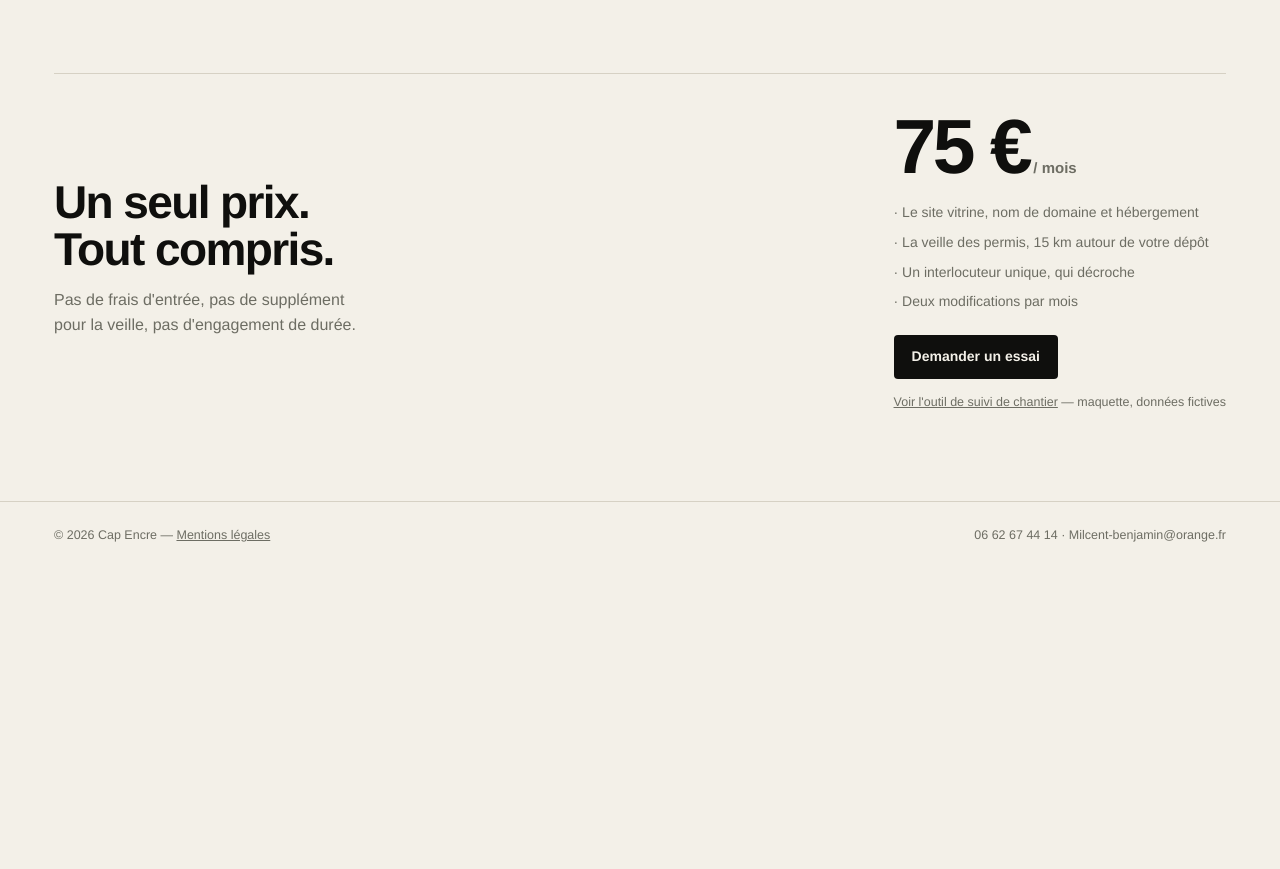
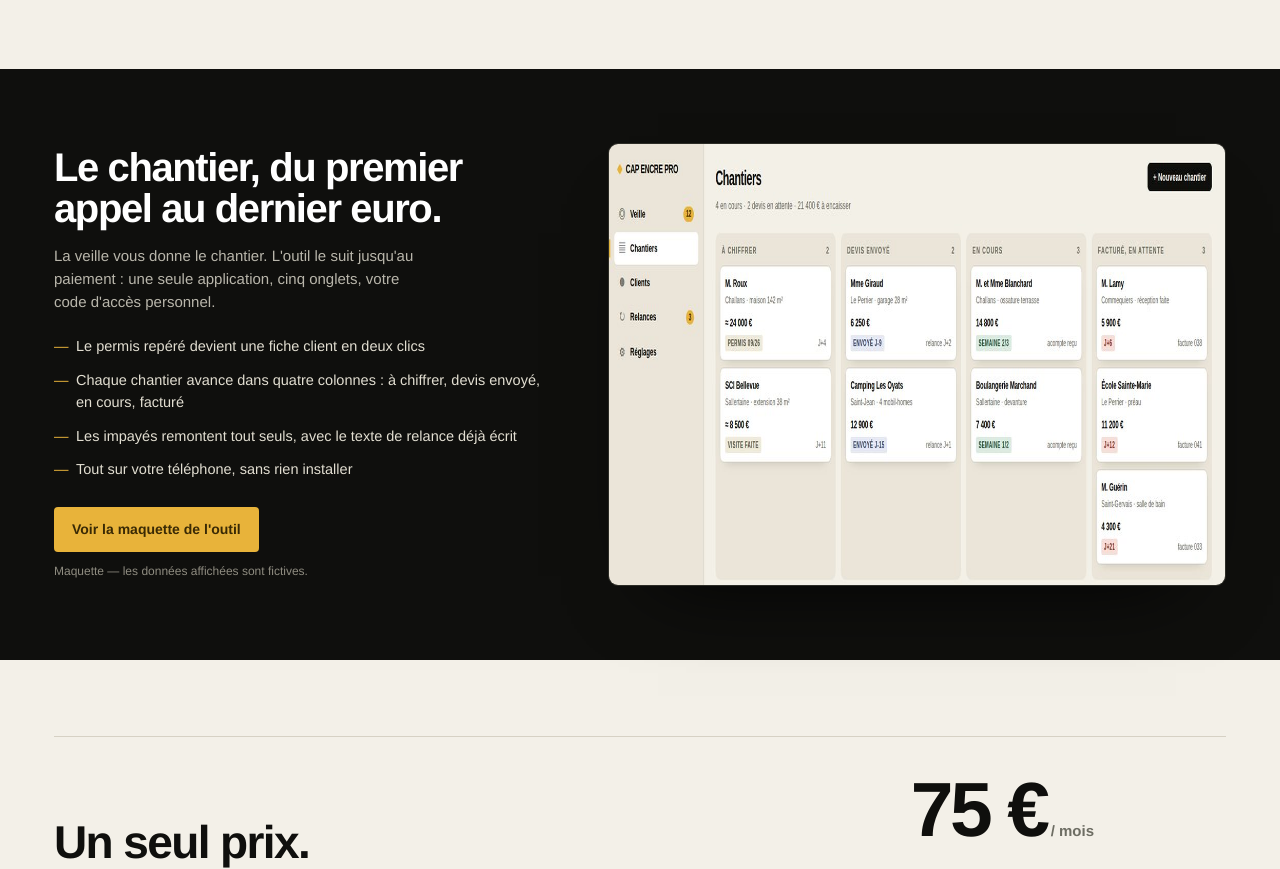
Before and after one commit to milcenteam85/Cap-encre-site, a plain HTML site: page artisan/index.html in a window 1280 px wide. Shown: the part 1148-2017 px from the top of the page. Before the commit the page ends 1717 px from the top, so only its background shows below. Drawn offline with Linux system fonts and the light colour scheme.

Commit message:
Artisan : section dédiée à l'outil de suivi avec aperçu

```diff
--- a/artisan/index.html
+++ b/artisan/index.html
@@ -64,6 +64,20 @@ header{border-bottom:1px solid var(--line);position:sticky;top:0;background:rgba
 .g b{display:block;font-size:15.5px;margin-bottom:6px}
 .g span{font-size:13.8px;color:var(--grey)}
 
+/* outil */
+.outil{background:var(--ink);color:var(--paper);padding:74px 0;margin-top:72px}
+.outil h2{font-size:clamp(24px,3.2vw,40px);color:#fff;max-width:20ch}
+.outil p{color:#b9b6ab;margin-top:14px;max-width:44ch;font-size:15px}
+.outil ul{list-style:none;padding:0;margin:22px 0 0;display:grid;gap:11px}
+.outil li{font-size:14.5px;color:#e2ded1;padding-left:22px;position:relative}
+.outil li::before{content:"—";position:absolute;left:0;color:var(--accent)}
+.outilgrid{display:grid;grid-template-columns:.9fr 1.1fr;gap:48px;align-items:center}
+.shot{border-radius:10px;overflow:hidden;border:1px solid #2c2c26;box-shadow:0 40px 80px -50px #000}
+.shot img{width:100%;display:block}
+.outil .btn-accent{display:inline-block;margin-top:26px;background:var(--accent);color:#3a2a05;padding:12px 18px;border-radius:4px;font-weight:700;font-size:14px}
+.outil .btn-accent:hover{background:#f0c25c}
+.small{display:block;margin-top:10px;font-size:12px;color:#8f8c80}
+
 /* prix */
 .price{padding:76px 0}
 .price .box{display:flex;justify-content:space-between;align-items:center;gap:40px;flex-wrap:wrap;border-top:1px solid var(--line);padding-top:34px}
@@ -76,7 +90,7 @@ footer{border-top:1px solid var(--line);padding:24px 0;font-size:12.5px;color:va
 footer .f{display:flex;justify-content:space-between;gap:16px;flex-wrap:wrap}
 
 @media (max-width:900px){
-  .cards3,.grid3{grid-template-columns:1fr;gap:16px}
+  .cards3,.grid3,.outilgrid{grid-template-columns:1fr;gap:26px}
   .hero{padding-top:44px;padding-bottom:10px}
   .back{display:none}
   .cta{padding:10px 13px;font-size:13px;white-space:nowrap}
@@ -147,6 +161,24 @@ footer .f{display:flex;justify-content:space-between;gap:16px;flex-wrap:wrap}
 
 
 
+<section class="outil">
+  <div class="wrap outilgrid">
+    <div>
+      <h2>Le chantier, du premier appel au dernier euro.</h2>
+      <p>La veille vous donne le chantier. L'outil le suit jusqu'au paiement : une seule application, cinq onglets, votre code d'accès personnel.</p>
+      <ul>
+        <li>Le permis repéré devient une fiche client en deux clics</li>
+        <li>Chaque chantier avance dans quatre colonnes : à chiffrer, devis envoyé, en cours, facturé</li>
+        <li>Les impayés remontent tout seuls, avec le texte de relance déjà écrit</li>
+        <li>Tout sur votre téléphone, sans rien installer</li>
+      </ul>
+      <a class="btn-accent" href="/pro/">Voir la maquette de l'outil</a>
+      <span class="small">Maquette — les données affichées sont fictives.</span>
+    </div>
+    <div class="shot"><img src="outil-chantiers.jpg" alt="Aperçu de l'outil de suivi de chantier" loading="lazy" width="1200" height="441"></div>
+  </div>
+</section>
+
 <section class="wrap price" id="essai">
   <div class="box">
     <div>
@@ -162,7 +194,6 @@ footer .f{display:flex;justify-content:space-between;gap:16px;flex-wrap:wrap}
         <li>· Deux modifications par mois</li>
       </ul>
       <a class="cta" style="display:inline-block;margin-top:22px" href="mailto:Milcent-benjamin@orange.fr?subject=Veille%20permis%20-%20artisan">Demander un essai</a>
-      <p style="margin-top:14px;font-size:12.5px;color:var(--grey)"><a href="/pro/" style="text-decoration:underline">Voir l'outil de suivi de chantier</a> — maquette, données fictives</p>
     </div>
   </div>
 </section>
```
Also changed, not shown: artisan/outil-chantiers.jpg (added).
